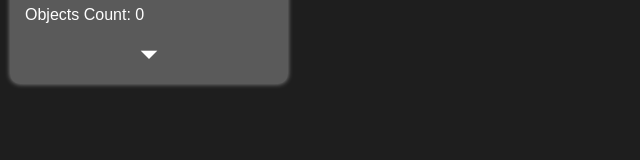
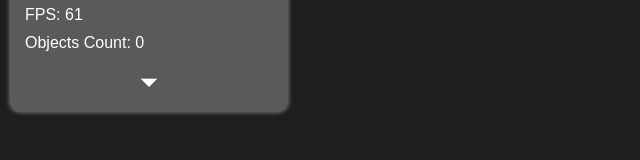
Before and after one commit to NoGenryFord/Gravity, a website built with Vite: page index.html in a window 1280 px wide. Shown: the whole page, without its empty margins (0-640 px from the left). Built offline with nearby package versions, Linux system fonts and the light colour scheme.

Commit message:
feat: add FPS counter

```diff
--- a/index.html
+++ b/index.html
@@ -21,6 +21,7 @@
         <div class="controls" id="controls">
           <span class="control">Spawn Static Object: Left click</span>
           <span class="control">Spawn Dynamic Object: Right click</span>
+          <div class="counter_fps"><span class="label">FPS:</span> <span class="fps">0</span></div>
           <div class="counter_objects"><span class="label">Objects Count:</span> <span class="count">0</span></div>
         </div>
         <span class="material-symbols-outlined arrow_drop_down">arrow_drop_down</span>
--- a/src/js/main.js
+++ b/src/js/main.js
@@ -1,6 +1,29 @@
 import { addObject, getMass, updatePhysics } from "./object.js";
 
 const app = document.querySelector(".app");
+
+// FPS Counter
+const fpsCounter = () => {
+  let lastTime = performance.now();
+  let frameCount = 0;
+  const fpsDisplay = document.querySelector(".fps");
+
+  const updateFPS = () => {
+    const currentTime = performance.now();
+    const deltaTime = currentTime - lastTime;
+
+    frameCount++;
+    if (deltaTime > 1000) {
+      fpsDisplay.textContent = frameCount;
+      frameCount = 0;
+      lastTime = currentTime;
+    }
+
+    requestAnimationFrame(updateFPS);
+  };
+
+  requestAnimationFrame(updateFPS);
+};
 
 const counterObjects = () => {
   const count = document.querySelector(".count");
@@ -35,5 +58,7 @@ app.addEventListener("contextmenu", (e) => {
 
 setInterval(() => {
   updatePhysics();
-  counterObjects();
 }, 1000 / 60); // 60 FPS
+
+counterObjects();
+fpsCounter();
--- a/src/scss/_uiStyle.scss
+++ b/src/scss/_uiStyle.scss
@@ -26,7 +26,8 @@
     gap: 10px;
 
     .control,
-    .counter_objects {
+    .counter_objects,
+    .counter_fps {
       font-size: 16px;
       color: #ffffff;
     }
```
Also changed, not shown: src/styles/style.css, src/styles/style.min.css, 2 other files.
